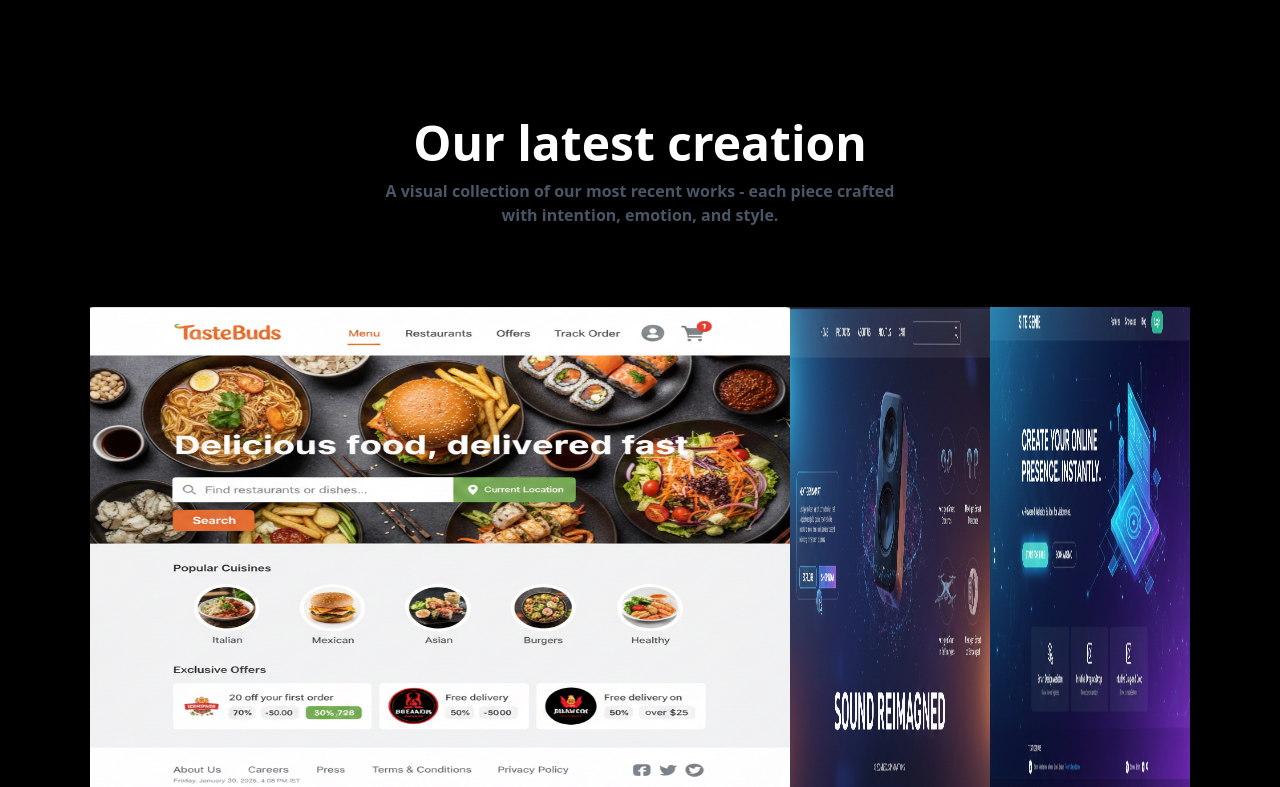
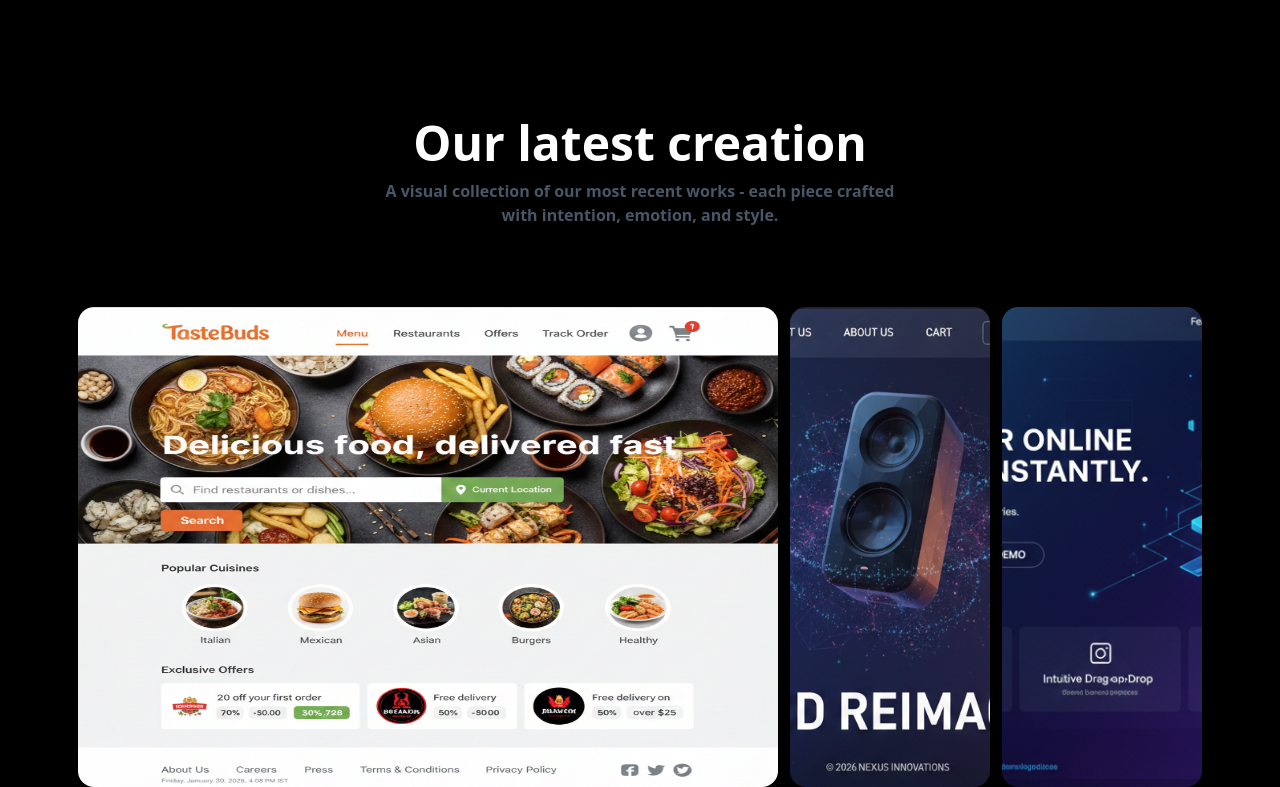
Before and after one commit to Dhruv-Suyal/AI-WebsiteBuilder, a React (Vite) app: page / in a window 1280 px wide. Shown: the part 953-1740 px from the top of the page. Built offline with nearby package versions, Linux system fonts and the light colour scheme.

Commit message:
design home page our creation card

```diff
--- a/src/components/home.tsx
+++ b/src/components/home.tsx
@@ -44,15 +44,15 @@ export function Home(){
             </div>
         </div>
 
-        <div className="ourCreationDiv relative mt-20 flex justify-center h-120">
-            <div className="firstCreation h-full lg:w-175 bg-amber-300">
-                <img className=" w-full h-full object-fit" src={foodSitePNG} alt="" />
+        <div className="ourCreationDiv relative mt-20 flex gap-3 justify-center h-120">
+            <div className="firstCreation h-full rounded-2xl lg:w-175">
+                <img className=" w-full h-full rounded-2xl object-fit" src={foodSitePNG} alt="" />
             </div>
-            <div className="2ndCreation h-full lg:w-50 bg-red-600">
-                <img className=" w-full h-full object-fit" src={elctroSitePNG} alt="" />
+            <div className="2ndCreation h-full rounded-2xl lg:w-50">
+                <img className=" w-full h-full rounded-2xl object-cover" src={elctroSitePNG} alt="" />
             </div>
-            <div className="3rdCreation h-full lg:w-50 bg-blue-500">
-                <img className=" w-full h-full object-fill" src={aiSitePng} alt="" />
+            <div className="3rdCreation h-full rounded-2xl lg:w-50">
+                <img className=" w-full h-full rounded-2xl object-cover" src={aiSitePng} alt="" />
             </div>
 
         </div>
```
